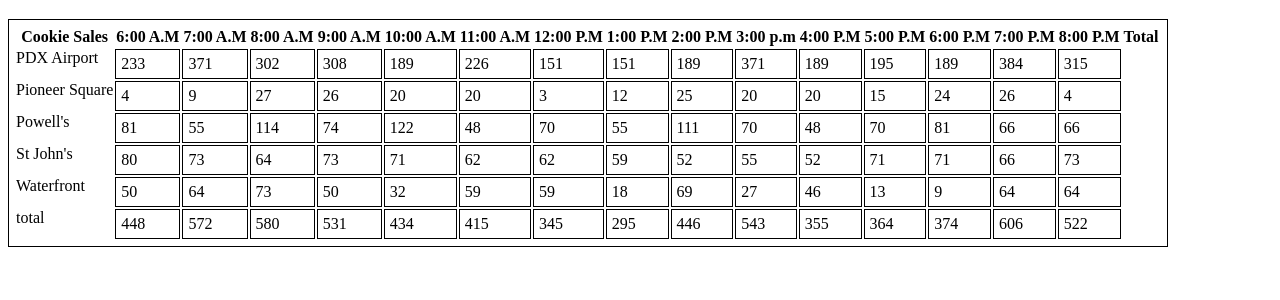
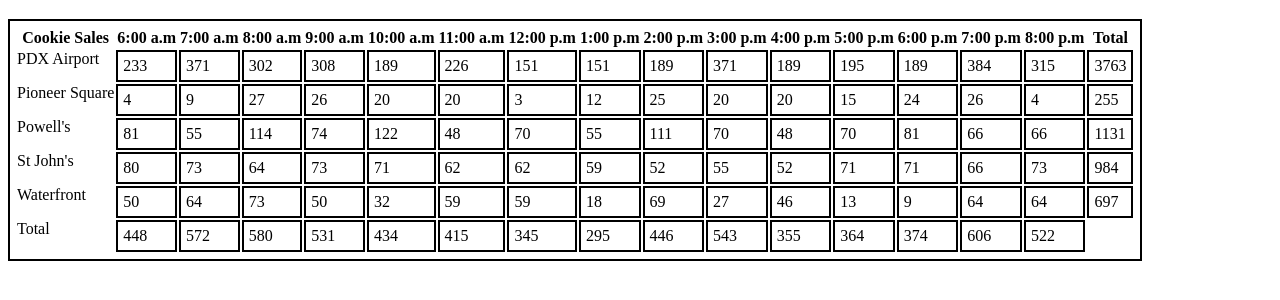
Before and after one commit to jenniferelton/cookie-stand, a plain HTML site: page index.html in a window 1280 px wide. Drawn offline with Linux system fonts and the light colour scheme.

Commit message:
all total are working

```diff
--- a/app2.js
+++ b/app2.js
@@ -1,4 +1,3 @@
-
 var salesByHour = [];
 var stores = [];
 var sumOfCookie = 0;
@@ -26,7 +25,7 @@ Shop.prototype.getRandomNumber = function () {
         var totalCookies = Math.floor(this.avgCookieSale * number);
         this.cookiesSoldHour.push(totalCookies);
     }
-Shop.prototype.pushArr = function()  {
+    Shop.prototype.pushArr = function () {
         stores.push(this)
     }
 };
@@ -34,7 +33,7 @@ Shop.prototype.totalNumber = function () {
     for (var i = 0; i < 15; i++) {
         this.total += this.cookiesSoldHour[i];
     }
-
+    return this.total
 };
 Shop.prototype.transfer = function () {
     var mainVariable = document.getElementById('tbody');
@@ -42,23 +41,20 @@ Shop.prototype.transfer = function () {
     var tr1 = document.createElement('tr');
     tr1.innerHTML = this.location;
     mainVariable.appendChild(tr1);
-       for (var i = 0; i < 15; i++) {
+    for (var i = 0; i < 16; i++) {
+
+
 
         var td1 = document.createElement('td');
         td1.innerText = this.cookiesSoldHour[i];
         tr1.appendChild(td1);
+        if (i === 15) {
+            td1.innerText = this.totalNumber();
+        }
     }
     mainVariable.appendChild(tr1);
-    //  var total2 = 0;
-    //  for (var i = 0; i < 15; i++) {
-    //      total2 += this.cookiesSoldHour[i];
-    //  }
-        // var totalData = document.getElementById (this.listID);
-        // var newTotalData = document.createElement('td');
-        // newTotalData.innerHTML = total2;
-        // totalData.appendChild(newTotalData);
+}
 
-}
 function totalTotal() {
     for (var i = 0; i < 15; i++) {
         var count = 0;
@@ -69,24 +65,24 @@ var td1 = document.createElement('td');
     }
     var row = document.getElementById('tbody');
     var newRow = document.createElement('tr');
-       newRow.setAttribute('id','total');
-       newRow.innerText = 'total';
+    newRow.setAttribute('id', 'Total');
+    newRow.innerText = 'Total';
     row.appendChild(newRow);
 
     console.log(salesByHour)
     for (var i = 0; i < 15; i++) {
-           var data = document.getElementById('total');
+        var data = document.getElementById('Total');
         var dataType = document.createElement('td');
         dataType.innerText = salesByHour[i];
         data.appendChild(dataType);
     }
 }
 
-var pdxAirport = new Shop ( 'PDX Airport', 23, 65, 6.3, 'pdxcookie');
-var pioneerSquare = new Shop ('Pioneer Square', 3, 24, 1.2, 'pioneercookie');
-var powells = new Shop ('Powell\'s', 11, 38, 3.7, 'powellcookie');
-var stJohns = new Shop ('St John\'s', 20, 38, 2.3, 'stjohncookie');
-var waterfront = new Shop ('Waterfront', 2, 16, 4.6, 'watercookie');
+var pdxAirport = new Shop('PDX Airport', 23, 65, 6.3, 'pdxcookie');
+var pioneerSquare = new Shop('Pioneer Square', 3, 24, 1.2, 'pioneercookie');
+var powells = new Shop('Powell\'s', 11, 38, 3.7, 'powellcookie');
+var stJohns = new Shop('St John\'s', 20, 38, 2.3, 'stjohncookie');
+var waterfront = new Shop('Waterfront', 2, 16, 4.6, 'watercookie');
 
 
 totalTotal();
--- a/index.html
+++ b/index.html
@@ -4,7 +4,7 @@
         <title> The Cookie Stand</title> <!--change title-->
         <style>
             table, td, tr {
-                border: solid 1px black;
+                border: solid 2px black;
                 padding: 5px;
             }
         </style>
@@ -25,22 +25,22 @@
                     <thead>
                     <tr>
                         <th>Cookie Sales</th>
-                        <th>6:00 A.M</th>
-                        <th>7:00 A.M</th>
-                        <th>8:00 A.M</th>
-                        <th>9:00 A.M</th>
-                        <th>10:00 A.M</th>
-                        <th>11:00 A.M</th>
-                        <th>12:00 P.M</th>
-                        <th>1:00 P.M</th>
-                        <th>2:00 P.M</th>
-                        <th>3:00 p.m</th>
-                        <th>4:00 P.M</th>
-                        <th>5:00 P.M</th>
-                        <th>6:00 P.M</th>
-                        <th>7:00 P.M</th>
-                        <th>8:00 P.M</th>
-                        <th> Total</th>
+                        <th>6:00   a.m</th>
+                        <th>7:00   a.m</th>
+                        <th>8:00   a.m</th>
+                        <th>9:00   a.m</th>
+                        <th>10:00   a.m</th>
+                        <th>11:00   a.m</th>
+                        <th>12:00   p.m</th>
+                        <th>1:00   p.m</th>
+                        <th>2:00   p.m</th>
+                        <th>3:00   p.m</th>
+                        <th>4:00   p.m</th>
+                        <th>5:00   p.m</th>
+                        <th>6:00   p.m</th>
+                        <th>7:00   p.m</th>
+                        <th>8:00   p.m</th>
+                        <th> Total </th>
                      </tr>
                     </thead>
                     <tbody id='tbody'>
```
Also changed, not shown: 1 other file. Lines whose indentation alone changed are shown as unchanged.
